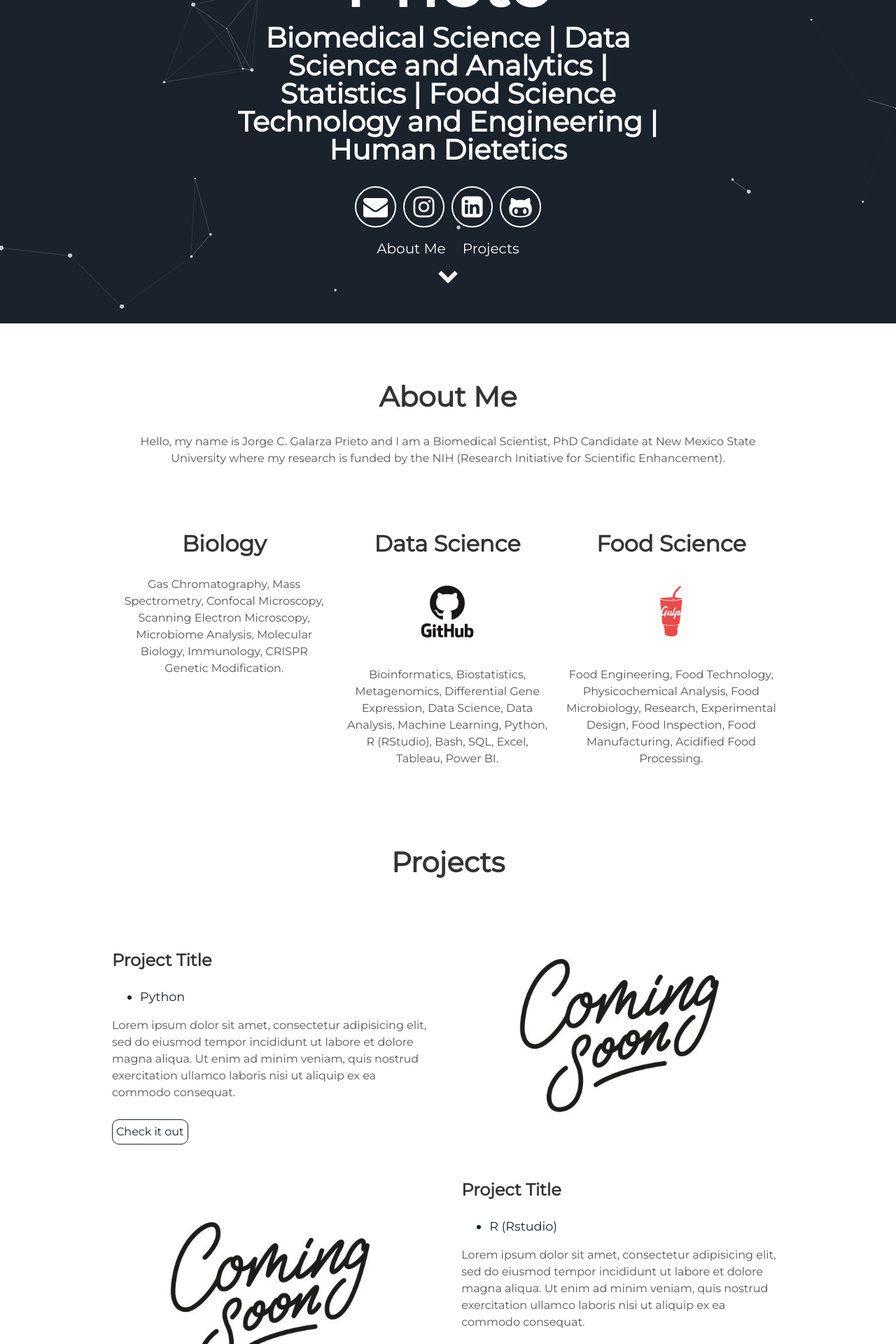
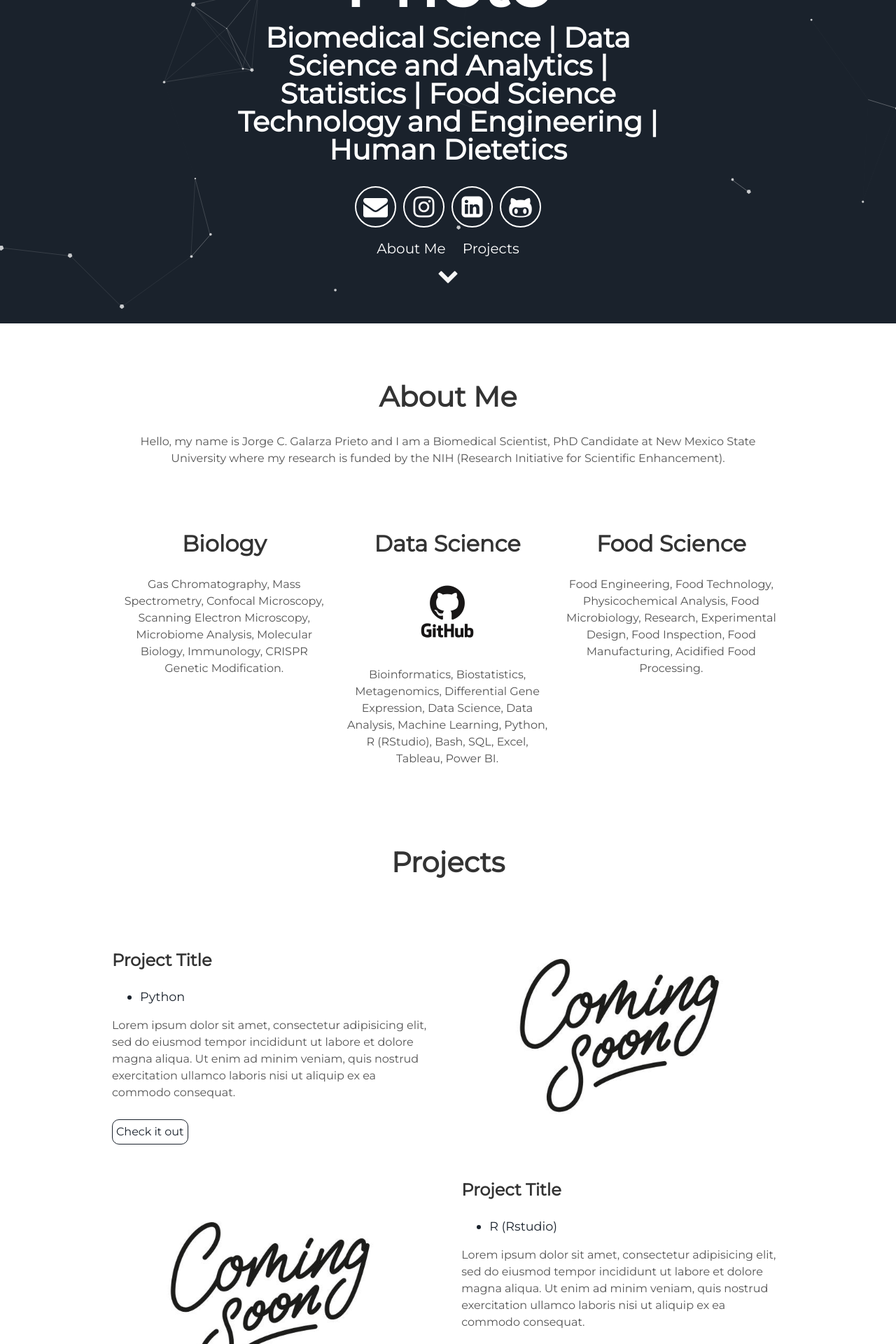
Before and after one commit to jorgegalarza1/jorgegalarza1.github.io, a Jekyll site: the page built from index.html, in a window 1280 px wide. Shown: the part 438-2358 px from the top of the page at 70% size. Built offline with Jekyll 4.4.1, drawn with Linux system fonts in a browser that asks for light colours.

Commit message:
Update about.html

```diff
--- a/_includes/about.html
+++ b/_includes/about.html
@@ -5,7 +5,7 @@
   <div class="user">
     <div class="tech">
       <h2>Biology</h2>
-      <i class="devicon-rstudio-plain colored"></i>
+      <i class="devicon-bash-plain colored"></i>
       <p>Gas Chromatography, Mass Spectrometry, Confocal Microscopy, Scanning Electron Microscopy, Microbiome Analysis, Molecular Biology, Immunology, CRISPR Genetic Modification.</p>
     </div>
     <div class="tech">
@@ -15,7 +15,7 @@
     </div>
     <div class="tech">
       <h2>Food Science</h2>
-      <i class="devicon-gulp-plain colored"></i>
+      <i class="devicon-rstudio-plain colored"></i>
       <p>Food Engineering, Food Technology, Physicochemical Analysis, Food Microbiology, Research, Experimental Design, Food Inspection, Food Manufacturing, Acidified Food Processing.</p>
     </div>
 </div>
```
